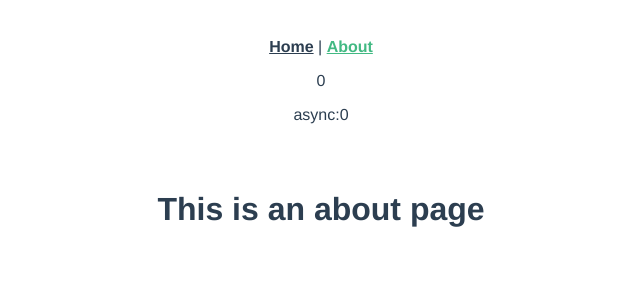
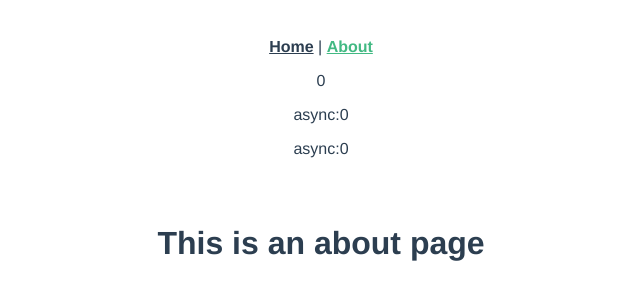
Before and after one commit to rhythm022/jiangjj-frontend-studybook, a Vue app in the folder week01-vuex/hello-vuex/: page /about in a window 1280 px wide. Shown: the top 300 px of the page, without its empty margins (319-959 px from the left). Built offline with nearby package versions, Linux system fonts and the light colour scheme.

Commit message:
v9-作业-实现getters（怀疑computed维护的对象自身是一个Observer）

```diff
--- a/week01-vuex/hello-vuex/src/App.vue
+++ b/week01-vuex/hello-vuex/src/App.vue
@@ -6,6 +6,7 @@
 
     <p @click="$store.commit('add')" style="cursor:pointer">{{$store.state.counter}}</p>
     <p @click="$store.dispatch('add')" style="cursor:pointer">async:{{$store.state.counter}}</p>
+    <p>async:{{$store.getters.doubleCounter}}</p>
     </div>
     <router-view/>
   </div>
--- a/week01-vuex/hello-vuex/src/j-vuex/index.js
+++ b/week01-vuex/hello-vuex/src/j-vuex/index.js
@@ -3,10 +3,30 @@ class Store{
     constructor(options){
         this._mutations = options.mutations
         this._actions = options.actions
+        this._getters = options.getters
+
+        this.getters = {}
+        const computed = {}
+        Object.keys(this._getters).forEach(key=>{
+            computed[key] = ()=> {
+                const fn = this._getters[key]
+
+                return fn(this.state)
+            }
+
+            Object.defineProperty(this.getters,key,{
+                get:()=>{
+                    return this._vm[key]// 访问getters时是访问computed
+                }
+            })
+
+        })
+
         this._vm = new Vue({
             data:{
                 $$state:options.state
-            }
+            },
+            computed
         })
 
         console.log(this._vm.$$state)//$$开头的，Vue不会做代理
@@ -41,6 +61,7 @@ class Store{
 
         action(this,payload)
     }
+
 }
 
 function install(_Vue){
--- a/week01-vuex/hello-vuex/src/store/index.js
+++ b/week01-vuex/hello-vuex/src/store/index.js
@@ -6,6 +6,11 @@ Vue.use(Vuex)
 export default new Vuex.Store({
   state: {
     counter:0
+  },
+  getters:{
+    doubleCounter(state){
+      return state.counter * 2
+    }
   },
   mutations: {
     add(state){
```
